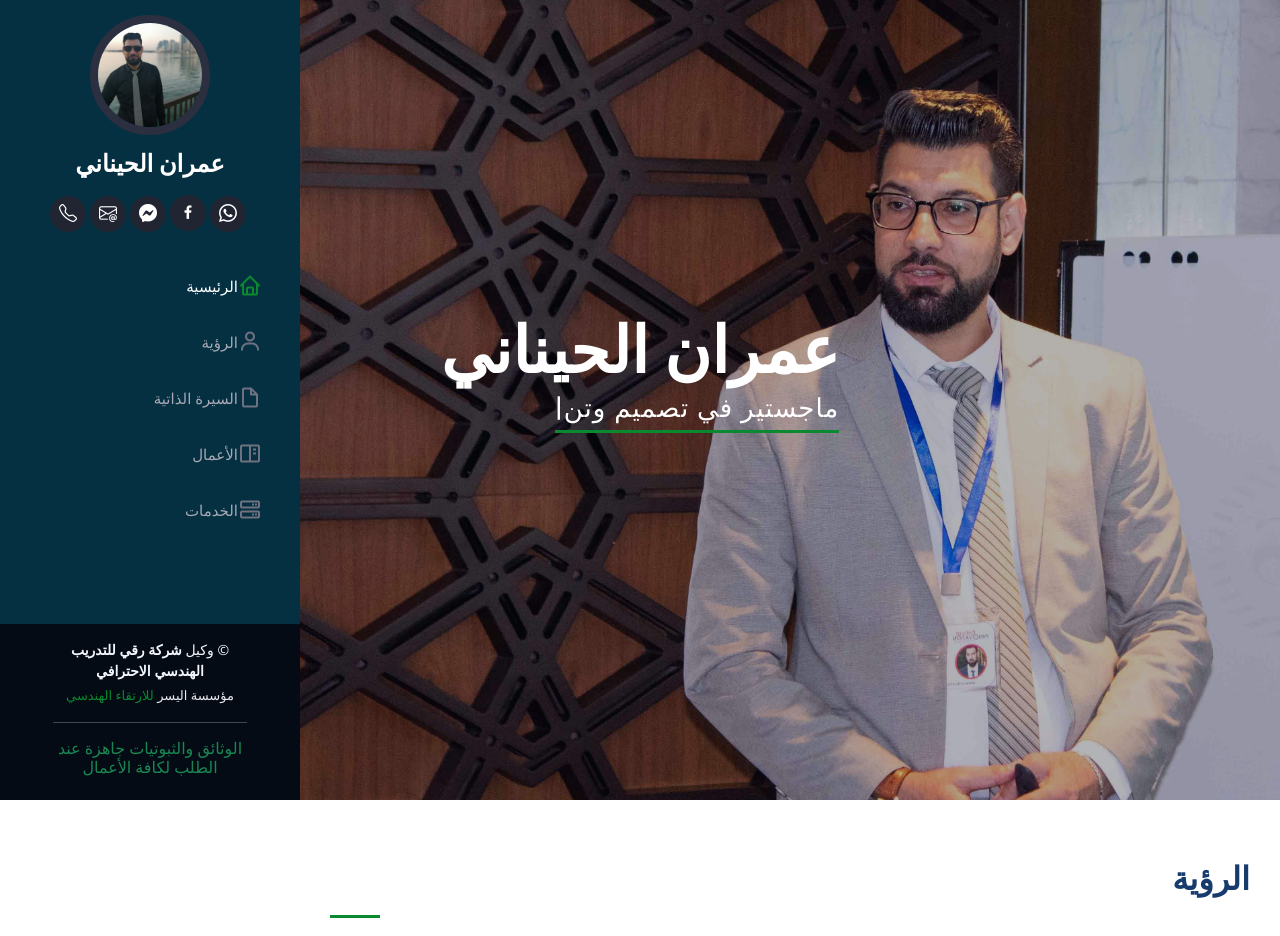
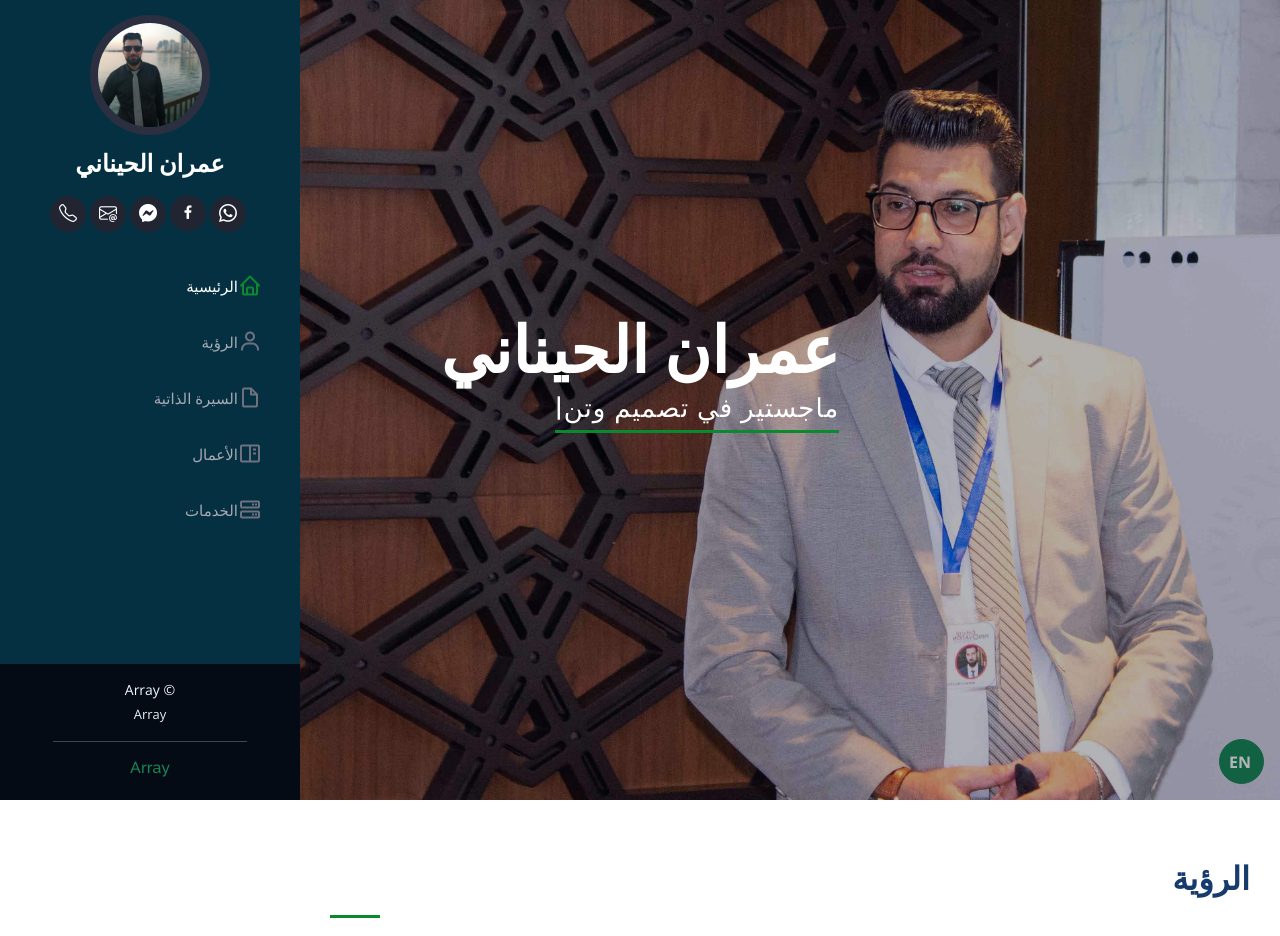
Before and after one commit to tammamalbony/oalhenany.tiptreks.com, a PHP site: page / in a window 1280 px wide. Shown: the top 936 px of the page. Run offline with PHP 8.4, Linux system fonts and the light colour scheme.

Commit message:
Add bilingual data and language switch

```diff
--- a/assets/css/userx.css
+++ b/assets/css/userx.css
@@ -30,3 +30,9 @@
 .resume-item h4 {
     color: var(--main-color) !important;
 }
+
+#lang-switch button {
+    width: 45px;
+    height: 45px;
+    font-weight: bold;
+}
--- a/index.php
+++ b/index.php
@@ -18,7 +18,7 @@
     <div class="hero-container" data-aos="fade-in" dir="<?php echo $lang === 'ar' ? 'rtl' : 'ltr'; ?>">
       <h1><?php echo langText($names); ?></h1>
       <p>
-        <span class="typed" dir="rtl" data-typed-items="<?php echo implode(' , ', $heroItems); ?>"></span>
+        <span class="typed" dir="<?php echo $lang === 'ar' ? 'rtl' : 'ltr'; ?>" data-typed-items="<?php echo implode(' , ', array_map('langText', $heroItems)); ?>"></span>
       </p>
     </div>
   </section><!-- End Hero -->
@@ -28,9 +28,9 @@
       <div class="container">
         <div class="section-title">
           <h2><?php echo langText($sectionTitles['vision']); ?></h2>
-          <div dir="rtl">
+          <div dir="<?php echo $lang === 'ar' ? 'rtl' : 'ltr'; ?>">
             <?php foreach ($visionPoints as $v) { ?>
-              <i class="bi bi-caret-left-fill text-success"></i><span> <?php echo $v; ?></span></br>
+              <i class="bi bi-caret-left-fill text-success"></i><span> <?php echo langText($v); ?></span></br>
             <?php } ?>
           </div>
         </div>
@@ -379,6 +379,19 @@
   <a href="#" class="back-to-top d-flex align-items-center justify-content-center"><i
       class="bi bi-arrow-up-short"></i></a>
 
+  <div id="lang-switch" class="position-fixed bottom-0 end-0 m-3">
+    <button class="btn btn-success rounded-circle" id="switch-lang-btn">
+      <?php echo $lang === 'ar' ? 'EN' : 'ع'; ?>
+    </button>
+  </div>
+  <script>
+    document.getElementById('switch-lang-btn').addEventListener('click', function () {
+      var newLang = '<?php echo $lang; ?>' === 'ar' ? 'en' : 'ar';
+      document.cookie = 'lang=' + newLang + '; path=/; max-age=31536000';
+      location.reload();
+    });
+  </script>
+
   <!-- Vendor JS Files -->
   <?php echo $end; ?>
 
--- a/user_data.php
+++ b/user_data.php
@@ -1,76 +1,76 @@
 <?php
 
 $footer_data = [
-    'copyright' => 'وكيل <strong><span> شركة رقي للتدريب الهندسي الاحترافي</span></strong>',
-    'credits' => 'مؤسسة اليسر <a href="http://www.alyousser.com/">للارتقاء الهندسي</a>',
-    'note' => 'الوثائق والثبوتيات جاهزة عند الطلب لكافة الأعمال'
+    'copyright' => ['en' => '', 'ar' => 'وكيل <strong><span> شركة رقي للتدريب الهندسي الاحترافي</span></strong>'],
+    'credits' => ['en' => '', 'ar' => 'مؤسسة اليسر <a href="http://www.alyousser.com/">للارتقاء الهندسي</a>'],
+    'note' => ['en' => '', 'ar' => 'الوثائق والثبوتيات جاهزة عند الطلب لكافة الأعمال']
 ];
 $names = [
     'ar' => 'عمران الحيناني',
     'en' => 'Omran Al Henany'
 ];
 $heroItems = [
-    "مهندس زراعي",
-    "ماجستير في تصميم وتنسيق الحدائق",
-    "دكتوراه في تخطيط و تصميم المواقع العامة"
+    ['en' => '', 'ar' => 'مهندس زراعي'],
+    ['en' => '', 'ar' => 'ماجستير في تصميم وتنسيق الحدائق'],
+    ['en' => '', 'ar' => 'دكتوراه في تخطيط و تصميم المواقع العامة']
 ];
 
 $visionPoints = [
-    "السعي الدائم لتطوير تقنيات وأساليب جديدة لتصميم وتنفيذ المشاريع الزراعية والمناظر الطبيعية المستدامة التي تحسن جودة الحياة في المدن وتوفر بيئة صحية وجميلة للمجتمعات المحلية. كما أريد تحديد المعايير الدولية لتصميم وتنفيذ المشاريع الزراعية المستدامة",
-    "وتطوير نظامي الخاص لتدريب المهنيين في هذا المجال وتوفير بيئة عمل محفزة للإبداع والإبتكار.",
-    "أسعى لتحسين جودة الحياة للمجتمعات المحلية ونشر الوعي بأهمية الزراعة المستدامة والمناظر الطبيعية في المدن .",
-    "ابتكار نظم زراعية حديثة توفر التكاليف وتحافظ على موارد الأرض. أريد الوصول إلى وضع قواعد صحيحة لتصميم كافة مواقع اللاندسكيب واستخدام النباتات المناسبة لكل منها وطرق الري الأنسب لتوفير تكاليف الصيانة الباهضة وزيادة الجمالية والفائدة البيئية منها."
+    ['en' => '', 'ar' => 'السعي الدائم لتطوير تقنيات وأساليب جديدة لتصميم وتنفيذ المشاريع الزراعية والمناظر الطبيعية المستدامة التي تحسن جودة الحياة في المدن وتوفر بيئة صحية وجميلة للمجتمعات المحلية. كما أريد تحديد المعايير الدولية لتصميم وتنفيذ المشاريع الزراعية المستدامة'],
+    ['en' => '', 'ar' => 'وتطوير نظامي الخاص لتدريب المهنيين في هذا المجال وتوفير بيئة عمل محفزة للإبداع والإبتكار.'],
+    ['en' => '', 'ar' => 'أسعى لتحسين جودة الحياة للمجتمعات المحلية ونشر الوعي بأهمية الزراعة المستدامة والمناظر الطبيعية في المدن .'],
+    ['en' => '', 'ar' => 'ابتكار نظم زراعية حديثة توفر التكاليف وتحافظ على موارد الأرض. أريد الوصول إلى وضع قواعد صحيحة لتصميم كافة مواقع اللاندسكيب واستخدام النباتات المناسبة لكل منها وطرق الري الأنسب لتوفير تكاليف الصيانة الباهضة وزيادة الجمالية والفائدة البيئية منها.']
 ];
 
 $aboutHighlights = [
-    "مدرب في عدة محافظات سورية وفي الإمارات العربية المتحدة ( دبي)",
-    "مدير مكتب Land Experts لتصميم وتنفيذ كافة أعمال اللاندسكيب .",
-    "مهندس فني في شركة بدار للزراعة والتجارة للإشراف على المشاريع الزراعية وتسويق المستلزمات الزراعية."
+    ['en' => '', 'ar' => 'مدرب في عدة محافظات سورية وفي الإمارات العربية المتحدة ( دبي)'],
+    ['en' => '', 'ar' => 'مدير مكتب Land Experts لتصميم وتنفيذ كافة أعمال اللاندسكيب .'],
+    ['en' => '', 'ar' => 'مهندس فني في شركة بدار للزراعة والتجارة للإشراف على المشاريع الزراعية وتسويق المستلزمات الزراعية.']
 ];
 
 $contactInfoLeft = [
-    ["icon" => "bi-wifi", "label" => "الموقع :", "href" => "http://oalhenany.com", "text" => "www.oalhenany.com"],
-    ["icon" => "bi-whatsapp", "label" => "واتس أب :", "href" => "https://wa.me/971581524939", "text" => "+971581524939", "ltr" => true],
-    ["icon" => "bi-telephone", "label" => "الموبايل :", "href" => "tel:00963994763404", "text" => "+963994763404", "ltr" => true],
-    ["icon" => "bi-map", "label" => "الإقامة :", "text" => "سوريا , دمشق"],
-    ["icon" => "bi-translate", "label" => "اللغة العربية :", "text" => "لغتي الأصلية"]
+    ["icon" => "bi-wifi", "label" => ['en' => '', 'ar' => "الموقع :"], "href" => "http://oalhenany.com", "text" => "www.oalhenany.com"],
+    ["icon" => "bi-whatsapp", "label" => ['en' => '', 'ar' => "واتس أب :"], "href" => "https://wa.me/971581524939", "text" => "+971581524939", "ltr" => true],
+    ["icon" => "bi-telephone", "label" => ['en' => '', 'ar' => "الموبايل :"], "href" => "tel:00963994763404", "text" => "+963994763404", "ltr" => true],
+    ["icon" => "bi-map", "label" => ['en' => '', 'ar' => "الإقامة :"], "text" => "سوريا , دمشق"],
+    ["icon" => "bi-translate", "label" => ['en' => '', 'ar' => "اللغة العربية :"], "text" => "لغتي الأصلية"]
 ];
 
 $contactInfoRight = [
-    ["icon" => "bi-chevron-left", "label" => "الميلاد :", "text" => "20/2/1991"],
-    ["icon" => "bi-chevron-left", "label" => "الجنس:", "text" => "ذكر"],
-    ["icon" => "bi-chevron-left", "label" => "البريد الإلكتروني:", "text" => "oalhenany@gmail.com"],
-    ["icon" => "bi-chevron-left", "label" => "العمل كمستقل:", "text" => "متوفر"],
-    ["icon" => "bi-chevron-left", "label" => " اللغة الإنكليزية :", "text" => "جيدة"]
+    ["icon" => "bi-chevron-left", "label" => ['en' => '', 'ar' => "الميلاد :"], "text" => "20/2/1991"],
+    ["icon" => "bi-chevron-left", "label" => ['en' => '', 'ar' => "الجنس:"], "text" => "ذكر"],
+    ["icon" => "bi-chevron-left", "label" => ['en' => '', 'ar' => "البريد الإلكتروني:"], "text" => "oalhenany@gmail.com"],
+    ["icon" => "bi-chevron-left", "label" => ['en' => '', 'ar' => "العمل كمستقل:"], "text" => "متوفر"],
+    ["icon" => "bi-chevron-left", "label" => ['en' => '', 'ar' => " اللغة الإنكليزية :"], "text" => "جيدة"]
 ];
 
-$aboutConclusion = "يعتبر تحقيق الأهداف هي الخطوة الأساسية لتحديد الخطوات التي يجب اتخاذها لتحقيق رؤيتي.";
+$aboutConclusion = ['en' => '', 'ar' => 'يعتبر تحقيق الأهداف هي الخطوة الأساسية لتحديد الخطوات التي يجب اتخاذها لتحقيق رؤيتي.'];
 
 $aboutEdu = [
-    ["icon" => "bi-mortarboard", "text" => "دكتوراه في الهندسة الزراعية باختصاص تخطيط وتصميم المناطق الخضراء في الأحياء السكنية باستخدام نظم المعلومات الجغرافية GIS"],
-    ["icon" => "bi-vector-pen", "text" => "ماجستير في تصميم وتنسيق الحدائق"],
-    ["icon" => "bi-book", "text" => "بكالوريوس في الهندسة الزراعية اختصاص علوم البستنة"]
+    ["icon" => "bi-mortarboard", "text" => ['en' => '', 'ar' => "دكتوراه في الهندسة الزراعية باختصاص تخطيط وتصميم المناطق الخضراء في الأحياء السكنية باستخدام نظم المعلومات الجغرافية GIS"]],
+    ["icon" => "bi-vector-pen", "text" => ['en' => '', 'ar' => "ماجستير في تصميم وتنسيق الحدائق"]],
+    ["icon" => "bi-book", "text" => ['en' => '', 'ar' => "بكالوريوس في الهندسة الزراعية اختصاص علوم البستنة"]]
 ];
 
 $resumeIntroPoints = [
-    "خبرة في مجال تخطيط وتصميم المناطق الخضراء والفراغات العمرانية وتنفيذ التصميمات على أرض الوقع ومتابعة الأعمال والإشراف عليها.",
-    "تصميم وتنفيذ شبكات الري ووضع برامج زمنية لصيانة الحدائق العامة والخاصة وبرامج إدارة الحدائق.",
-    "خبرة تدريب عدة مجالات في الهندسة الزراعية والتنمية البيئية المستدامة."
+    ['en' => '', 'ar' => 'خبرة في مجال تخطيط وتصميم المناطق الخضراء والفراغات العمرانية وتنفيذ التصميمات على أرض الوقع ومتابعة الأعمال والإشراف عليها.'],
+    ['en' => '', 'ar' => 'تصميم وتنفيذ شبكات الري ووضع برامج زمنية لصيانة الحدائق العامة والخاصة وبرامج إدارة الحدائق.'],
+    ['en' => '', 'ar' => 'خبرة تدريب عدة مجالات في الهندسة الزراعية والتنمية البيئية المستدامة.']
 ];
 
 $resumeHighlights = [
-    "ماجستير في تصميم الحدائق",
-    "مدرب معتمد ",
-    "وكيل شركة اليسر للإرتقاء العمراني  في السويداء",
-    "دراسة وإدارة مشاريع الفطر المحاري",
-    "مشرف على مشاريع عديدة في أغلب المحافظات السورية"
+    ['en' => '', 'ar' => 'ماجستير في تصميم الحدائق'],
+    ['en' => '', 'ar' => 'مدرب معتمد '],
+    ['en' => '', 'ar' => 'وكيل شركة اليسر للإرتقاء العمراني  في السويداء'],
+    ['en' => '', 'ar' => 'دراسة وإدارة مشاريع الفطر المحاري'],
+    ['en' => '', 'ar' => 'مشرف على مشاريع عديدة في أغلب المحافظات السورية']
 ];
 
-$resumeNationality = 'عربي سوري';
+$resumeNationality = ['en' => '', 'ar' => 'عربي سوري'];
 $skillsIntro = [
-    'خبرة في تصميم مخططات اللاندسكيب باستخدام أحدث البرامج الهندسية المتخصصة وتنفيذ الأعمال والإشراف على متابعة العمل وإعداد دفاتر الشروط وجداول الكميات والمقايسة للمشروع وبرامج أعمال الصيانة.',
-    'خبرة في مجال دراسة وإدارة مشاريع الفطر المحاري.',
-    'دراسة المشاريع الهندسية وتصميم وتنفيذ كافة أعمال اللاندسكيب'
+    ['en' => '', 'ar' => 'خبرة في تصميم مخططات اللاندسكيب باستخدام أحدث البرامج الهندسية المتخصصة وتنفيذ الأعمال والإشراف على متابعة العمل وإعداد دفاتر الشروط وجداول الكميات والمقايسة للمشروع وبرامج أعمال الصيانة.'],
+    ['en' => '', 'ar' => 'خبرة في مجال دراسة وإدارة مشاريع الفطر المحاري.'],
+    ['en' => '', 'ar' => 'دراسة المشاريع الهندسية وتصميم وتنفيذ كافة أعمال اللاندسكيب']
 ];
 $all = [
     1 => [
@@ -516,83 +516,83 @@
 $services = [
     [
         'icon' => 'bi-briefcase',
-        'title' => 'التدريب',
+        'title' => ['en' => '', 'ar' => 'التدريب'],
         'link' => '',
-        'description' => 'مدرب معتمد للتدريب الهندسي',
+        'description' => ['en' => '', 'ar' => 'مدرب معتمد للتدريب الهندسي'],
     ],
     [
         'icon' => 'bi-shield-fill-check',
-        'title' => 'شركة اليسر',
+        'title' => ['en' => '', 'ar' => 'شركة اليسر'],
         'link' => '',
-        'description' => 'وكيل الشركة في محافظة السويداء - سوريا',
+        'description' => ['en' => '', 'ar' => 'وكيل الشركة في محافظة السويداء - سوريا'],
     ],
     [
         'icon' => 'bi-bar-chart',
-        'title' => 'الدورة الأولى في سوريا',
+        'title' => ['en' => '', 'ar' => 'الدورة الأولى في سوريا'],
         'link' => '',
-        'description' => 'مؤسس ومدرب لدورة إعداد مهندس تصميم اللاندسكيب',
+        'description' => ['en' => '', 'ar' => 'مؤسس ومدرب لدورة إعداد مهندس تصميم اللاندسكيب'],
     ],
     [
         'icon' => 'bi-people',
-        'title' => 'المتدربين',
+        'title' => ['en' => '', 'ar' => 'المتدربين'],
         'link' => '',
-        'description' => 'المهندسين الزراعيين -الخريجين والطلاب- والمهتمين بمجال تنسيق الحدائق',
+        'description' => ['en' => '', 'ar' => 'المهندسين الزراعيين -الخريجين والطلاب- والمهتمين بمجال تنسيق الحدائق'],
     ],
     [
         'icon' => 'bi-mortarboard',
-        'title' => 'نقابة المعلمين',
+        'title' => ['en' => '', 'ar' => 'نقابة المعلمين'],
         'link' => '',
-        'description' => 'عضو في نقابة المعلمين من عام 2015 وحتى الآن',
+        'description' => ['en' => '', 'ar' => 'عضو في نقابة المعلمين من عام 2015 وحتى الآن'],
     ],
     [
         'icon' => 'bi-diagram-3',
-        'title' => 'نقابة المهندسين الزراعيين',
+        'title' => ['en' => '', 'ar' => 'نقابة المهندسين الزراعيين'],
         'link' => '',
-        'description' => 'عضو في نقابة المهندسين الزراعيين من عام 2014 وحتى الآن',
+        'description' => ['en' => '', 'ar' => 'عضو في نقابة المهندسين الزراعيين من عام 2014 وحتى الآن'],
     ],
 ];
 $Goals = [
     [
-        'quote' => 'تصميم وتنفيذ مشاريع زراعية مستدامة ومناظر طبيعية في عدة مدن، وذلك من خلال العمل على مشاريع تجارية وحكومية',
+        'quote' => ['en' => '', 'ar' => 'تصميم وتنفيذ مشاريع زراعية مستدامة ومناظر طبيعية في عدة مدن، وذلك من خلال العمل على مشاريع تجارية وحكومية'],
         'circle' => '1',
-        'title' => 'أنواع المشاريع',
-        'subtitle' => 'التجارية & الحكومية',
+        'title' => ['en' => '', 'ar' => 'أنواع المشاريع'],
+        'subtitle' => ['en' => '', 'ar' => 'التجارية & الحكومية'],
     ],
     [
-        'quote' => 'تحقيق الأرباح الربعية والسنوية المحددة والتي تعكس النجاح الاقتصادي للمشاريع الزراعية والمناظر الطبيعية.',
+        'quote' => ['en' => '', 'ar' => 'تحقيق الأرباح الربعية والسنوية المحددة والتي تعكس النجاح الاقتصادي للمشاريع الزراعية والمناظر الطبيعية.'],
         'circle' => '2',
-        'title' => 'الأرباح',
-        'subtitle' => 'الربعية & السنوية',
+        'title' => ['en' => '', 'ar' => 'الأرباح'],
+        'subtitle' => ['en' => '', 'ar' => 'الربعية & السنوية'],
     ],
     [
-        'quote' => 'تطوير نظام تدريبي خاص بي يساعد المهنيين والمهندسين الجدد في هذا المجال على تعلم المهارات اللازمة وتحسين أدائهم.',
+        'quote' => ['en' => '', 'ar' => 'تطوير نظام تدريبي خاص بي يساعد المهنيين والمهندسين الجدد في هذا المجال على تعلم المهارات اللازمة وتحسين أدائهم.'],
         'circle' => '3',
-        'title' => 'التدريب',
-        'subtitle' => 'نظام التدريب الخاص بي',
+        'title' => ['en' => '', 'ar' => 'التدريب'],
+        'subtitle' => ['en' => '', 'ar' => 'نظام التدريب الخاص بي'],
     ],
     [
-        'quote' => 'العمل على تطوير مشاريع تتميز بالجودة العالية والتي تلبي احتياجات الزبائن وتحقق الأهداف الصحية والبيئية.',
+        'quote' => ['en' => '', 'ar' => 'العمل على تطوير مشاريع تتميز بالجودة العالية والتي تلبي احتياجات الزبائن وتحقق الأهداف الصحية والبيئية.'],
         'circle' => '4',
-        'title' => 'تطوير مشاريع',
-        'subtitle' => 'لضمان جودة أفضل',
+        'title' => ['en' => '', 'ar' => 'تطوير مشاريع'],
+        'subtitle' => ['en' => '', 'ar' => 'لضمان جودة أفضل'],
     ],
     [
-        'quote' => 'العمل على تطوير قاعدة مهنيين مستدامة ومتنوعة من المؤسسات والحكومات والمجتمعات المحلية.',
+        'quote' => ['en' => '', 'ar' => 'العمل على تطوير قاعدة مهنيين مستدامة ومتنوعة من المؤسسات والحكومات والمجتمعات المحلية.'],
         'circle' => '5',
-        'title' => 'الخبرات الازمة',
-        'subtitle' => 'تأمين مهنين مستدمين',
+        'title' => ['en' => '', 'ar' => 'الخبرات الازمة'],
+        'subtitle' => ['en' => '', 'ar' => 'تأمين مهنين مستدمين'],
     ],
     [
-        'quote' => 'تحسين الإنتاجية وتخفيض التكاليف من خلال تحسين العمليات الداخلية وتطوير استراتيجيات الأعمال.',
+        'quote' => ['en' => '', 'ar' => 'تحسين الإنتاجية وتخفيض التكاليف من خلال تحسين العمليات الداخلية وتطوير استراتيجيات الأعمال.'],
         'circle' => '6',
-        'title' => 'التفكير الاستراتيجي',
-        'subtitle' => 'استراتجية العمل',
+        'title' => ['en' => '', 'ar' => 'التفكير الاستراتيجي'],
+        'subtitle' => ['en' => '', 'ar' => 'استراتجية العمل'],
     ],
     [
-        'quote' => 'العمل على تحسين البيئة الطبيعية في المدن وزيادة الوعي بأهمية الزراعة المستدامة والمناظر الطبيعية في المدن.',
+        'quote' => ['en' => '', 'ar' => 'العمل على تحسين البيئة الطبيعية في المدن وزيادة الوعي بأهمية الزراعة المستدامة والمناظر الطبيعية في المدن.'],
         'circle' => '7',
-        'title' => 'الحفاظ على البيئة',
-        'subtitle' => 'و خاصة ضمن المدن',
+        'title' => ['en' => '', 'ar' => 'الحفاظ على البيئة'],
+        'subtitle' => ['en' => '', 'ar' => 'و خاصة ضمن المدن'],
     ],
 ];
 
@@ -601,25 +601,25 @@
         "icon" => "bi-motherboard",
         "start" => 0,
         "end" => 17,
-        "label" => "مشاريع تم إنجازها",
+        "label" => ['en' => '', 'ar' => 'مشاريع تم إنجازها'],
     ],
     [
         "icon" => "bi-people",
         "start" => 0,
         "end" => 320,
-        "label" => "عدد المتدربين الناجحين",
+        "label" => ['en' => '', 'ar' => 'عدد المتدربين الناجحين'],
     ],
     [
         "icon" => "bi-emoji-smile",
         "start" => 0,
         "end" => 23,
-        "label" => "عملاء تم تنفيذ أعمالهم",
+        "label" => ['en' => '', 'ar' => 'عملاء تم تنفيذ أعمالهم'],
     ],
     [
         "icon" => "bi-headset",
         "start" => 0,
         "end" => 1927,
-        "label" => "ساعات تدريب نظرية و عملية",
+        "label" => ['en' => '', 'ar' => 'ساعات تدريب نظرية و عملية'],
     ],
 ];
 ?>
```
Also changed, not shown: other parts of index.php (+21 -21 lines), portfolio-details.php (+15 -2 lines).
